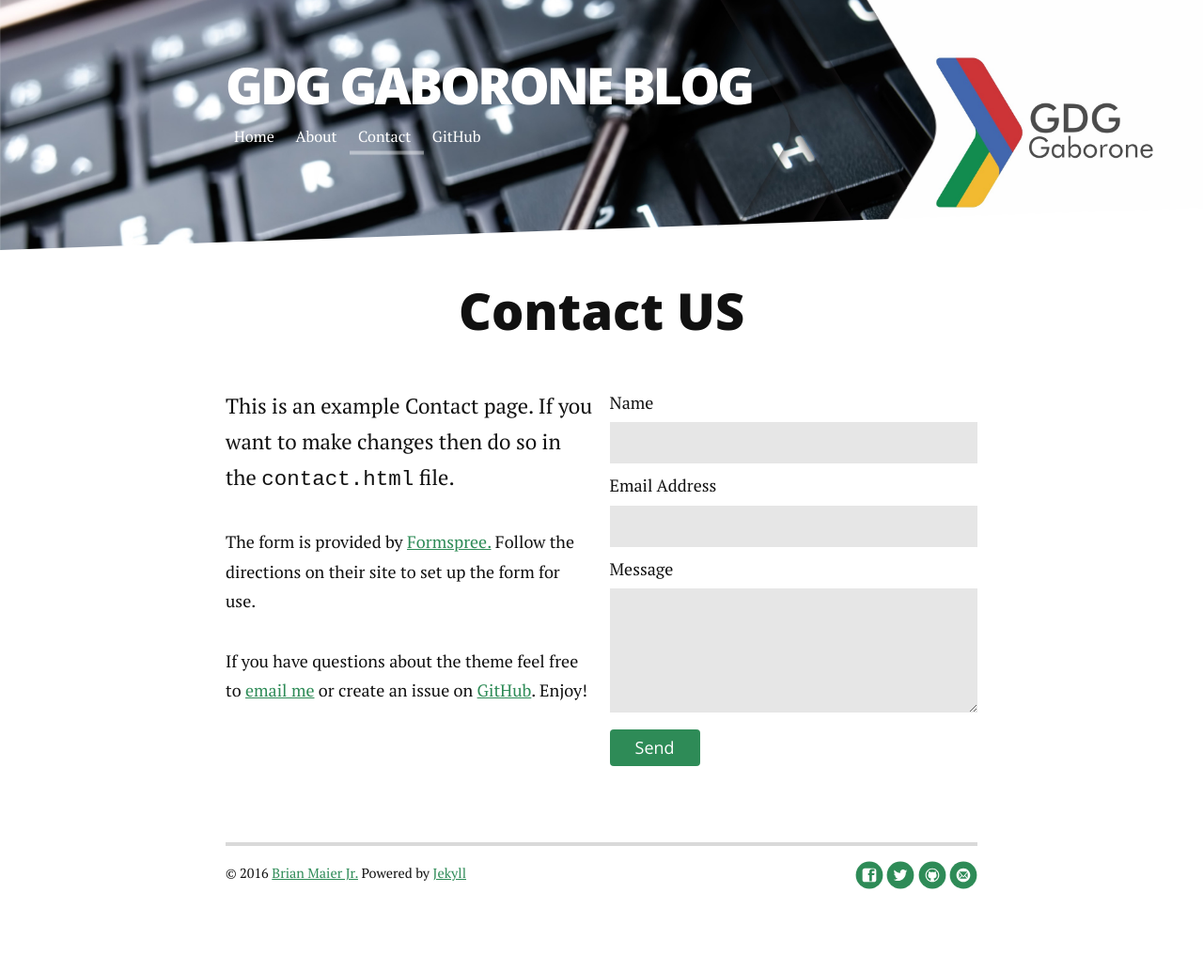
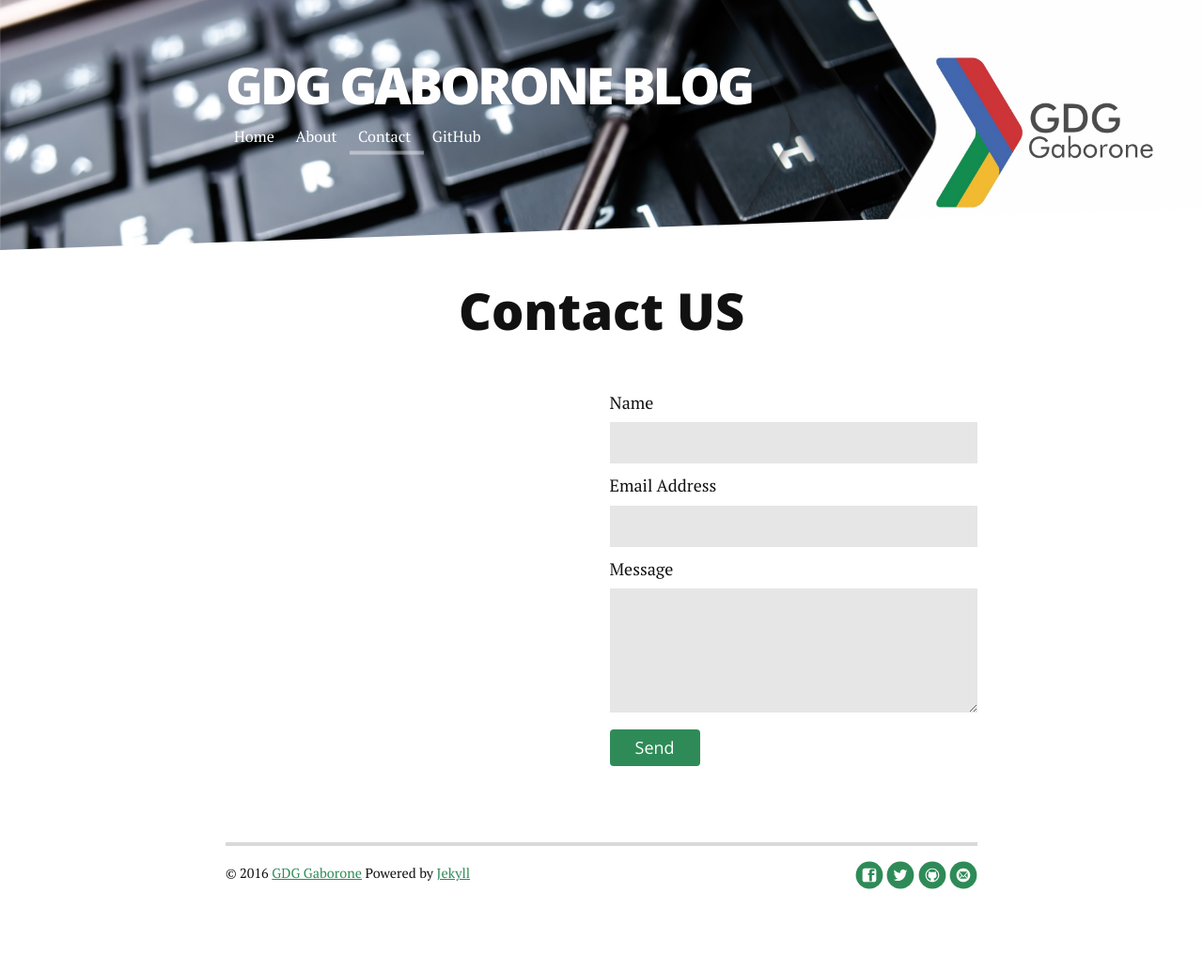
Before and after one commit to gdgreviews/gdgreviews.github.io, a Jekyll site: the page built from contact.md, in a window 1280 px wide. Shown: the whole page at 94% size. Built offline with Jekyll 4.4.1, drawn with Linux system fonts in a browser that asks for light colours; nearby versions of some CDN libraries.

Commit message:
Blog one up!

```diff
--- a/_config.yml
+++ b/_config.yml
@@ -20,7 +20,7 @@
    url: /contact
 
 social:
-   github: officialgdgggaborone
+   github: officialgdggaborone
    twitter: gdggaborone
    facebook: gdggaborone
    email: info@gdggaborone.org
--- a/_includes/footer.html
+++ b/_includes/footer.html
@@ -1,6 +1,6 @@
 <div class="footer">
    <div class="container">
-      <p class="copy">&copy; {{ site.time | date: '%Y' }} <a href="http://gdggaborone.org">Brian Maier Jr.</a> Powered by <a href="http://jekyllrb.com">Jekyll</a></p>
+      <p class="copy">&copy; {{ site.time | date: '%Y' }} <a href="http://gdggaborone.org">GDG Gaborone</a> Powered by <a href="http://jekyllrb.com">Jekyll</a></p>
 
       <div class="footer-links">
          <ul class="noList">
--- a/contact.md
+++ b/contact.md
@@ -6,10 +6,7 @@
 <div id="contact">
   <h1 class="pageTitle">Contact US</h1>
   <div class="contactContent">
-    <p class="intro">This is an example Contact page. If you want to make changes then do so in the <code>contact.html</code> file.</p>
-    <p>The form is provided by <a href="http://formspree.io/">Formspree.</a> Follow the directions on their site to set up the form for use.</p>
-    <p>If you have questions about the theme feel free to <a href="mailto:brimaidesigns@gmail.com">email me</a> or create an issue on <a href="https://github.com/brianmaierjr/long-haul">GitHub</a>. Enjoy!</p>
-  </div>
+   </div>
   <form action="http://formspree.io/your@mail.com" method="POST">
     <label for="name">Name</label>
     <input type="text" id="name" name="name" class="full-width"><br>
```
Also changed, not shown: _posts/2014-12-10-test-post.markdown (deleted, +0 -17 lines), _posts/2016-08-01-first-post.markdown (added, +9 -0 lines), _posts/2016-08-01-app-review-monday.markdown (renamed from _posts/2014-12-11-image-in-post.markdown).
